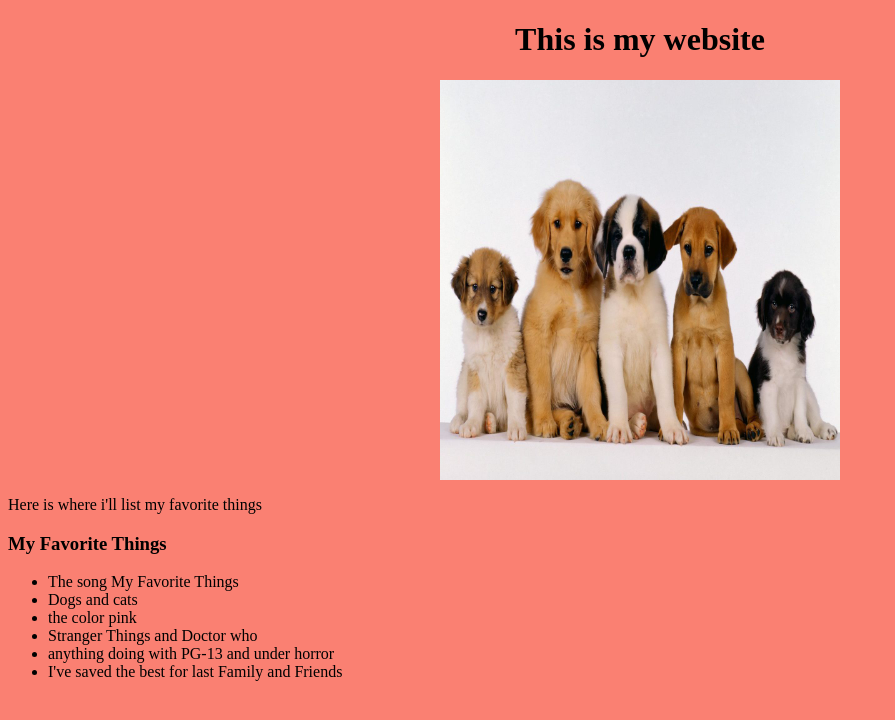
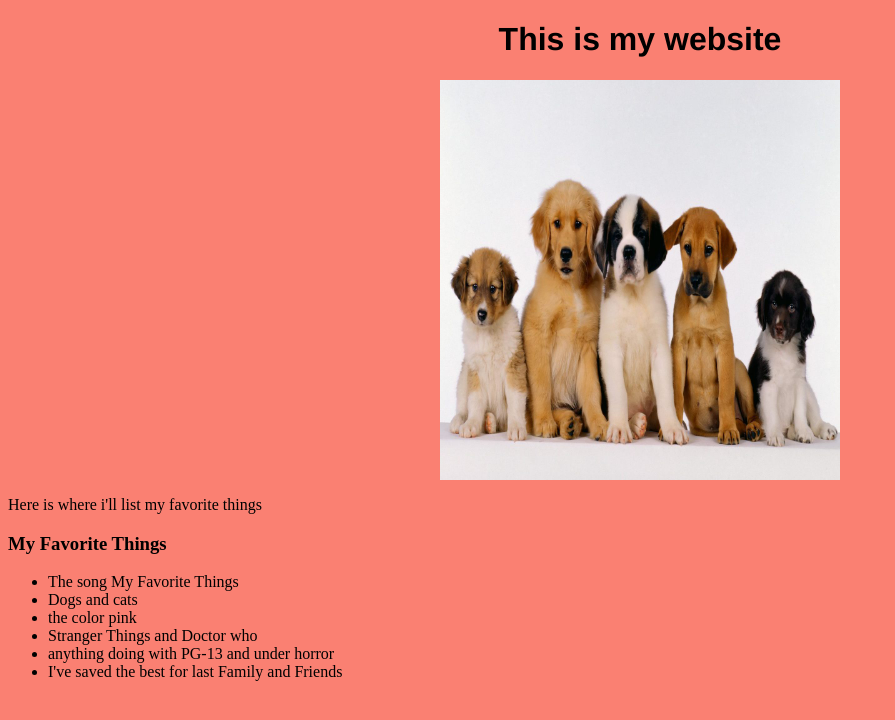
Before and after one commit to unicorn2005/unicorn2005.github.io, a plain HTML site: page index.html in a window 1280 px wide. Shown: the whole page, without its empty margins (0-895 px from the left). Drawn offline with Linux system fonts and the light colour scheme.

Commit message:
Update index.html

```diff
--- a/index.html
+++ b/index.html
@@ -6,7 +6,8 @@
 <style>
   h1{
     text-align: center;
-    text-color: gold;
+    font-family: Helvetica;
+    text-color: #0000FF;
   }
   h3{
     text-align: left;
```
